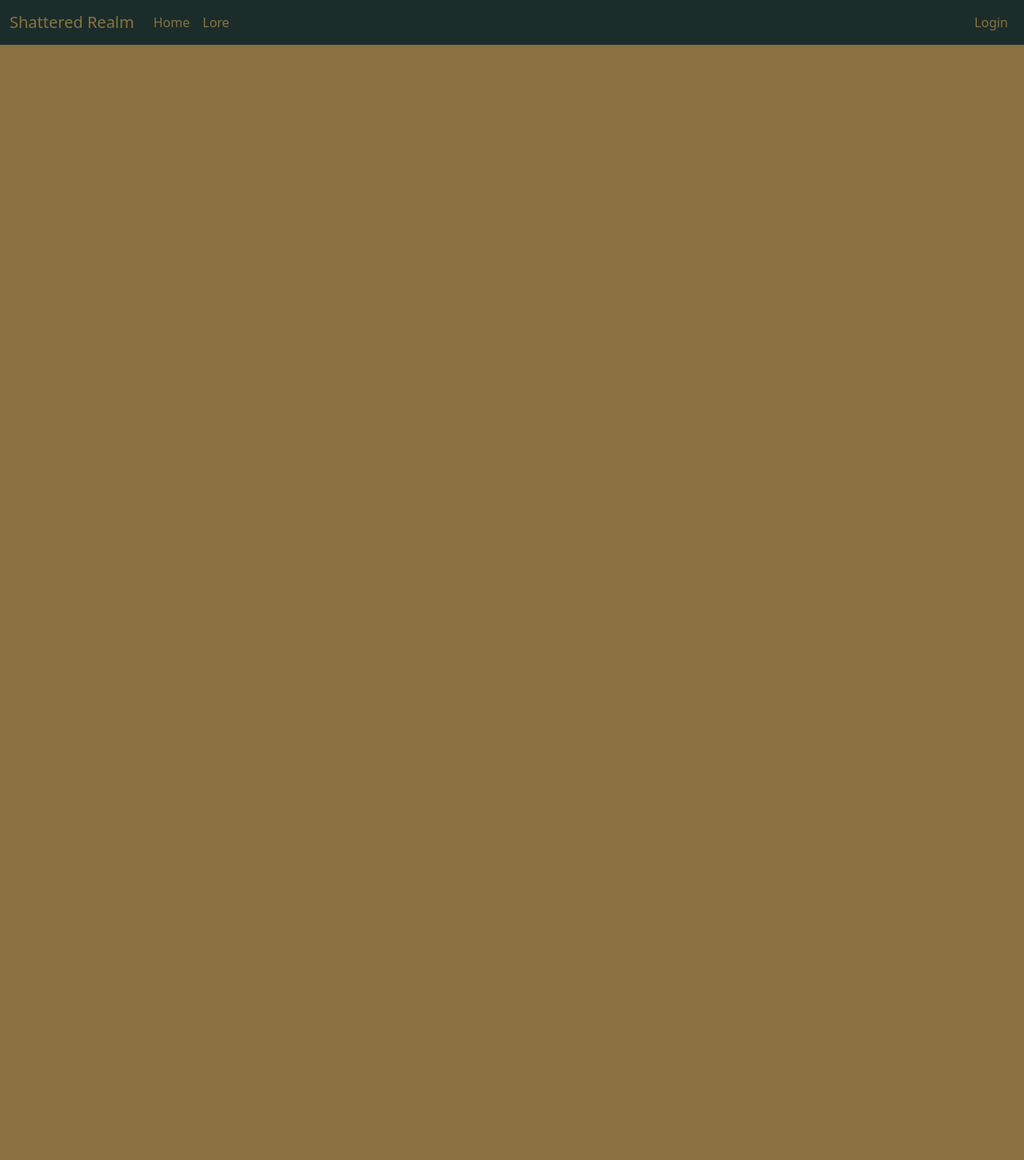
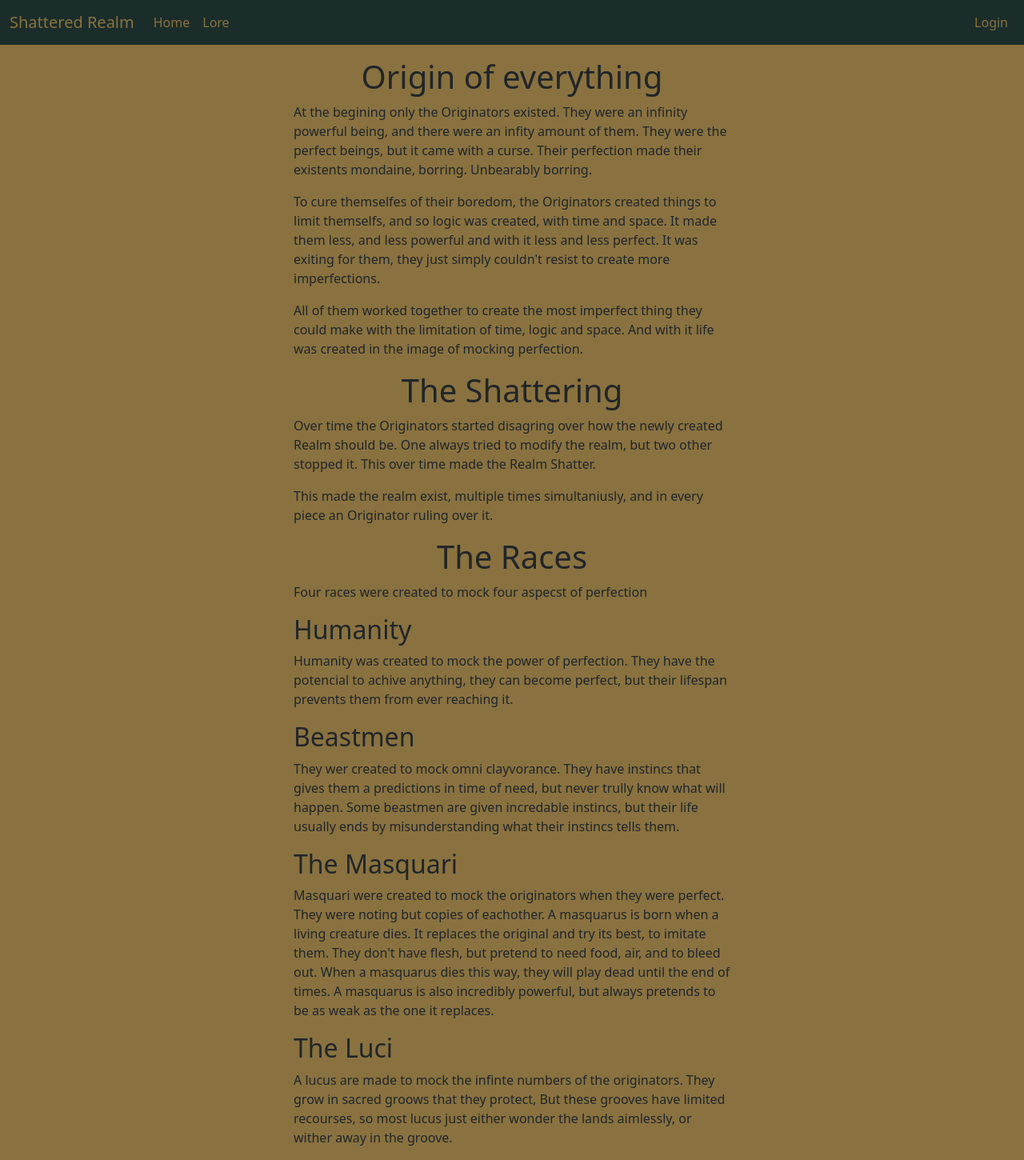
Before and after one commit to UjFerenc/sr-react-frontend, a React (Create React App) app: page /lore in a window 1280 px wide. Shown: the whole page at 80% size. Before the commit the page ends 800 px from the top, so only its background shows below. Built offline with nearby package versions, Linux system fonts and the light colour scheme.

Commit message:
Lore added/profile/charactercreation added

```diff
--- a/package.json
+++ b/package.json
@@ -21,6 +21,7 @@
     "react-i18next": "^15.0.1",
     "react-router-dom": "^6.26.0",
     "sass": "^1.77.8",
+    "serve": "^14.2.3",
     "web-vitals": "^2.1.4"
   },
   "devDependencies": {
--- a/src/App.js
+++ b/src/App.js
@@ -6,8 +6,11 @@ import { createContext, useState } from 'react';
 import Login from './Pages/Login/Login';
 import Register from './Pages/Register/Register';
 import Lore from './Pages/Lore/Lore';
+import Profile from './Pages/Profile/Profile';
+import CharacterCreation from './Pages/Profile/CharacterCreation/CharacterCreation';
 
 export const LoginContext = createContext(false);
+
 
 function App() {
   let [loggedIn, setLoggedIn] = useState(false)
@@ -19,6 +22,10 @@ function App() {
               <Route path='login'element={<Login />}/>
               <Route path='register'element={<Register />}/>
               <Route path='lore' element={<Lore />}/>
+              <Route path='profile'>
+                <Route path='' element={<Profile />} />
+                <Route path='character-creation' element={<CharacterCreation />}/>
+              </Route>
           </Route>
       </Routes>
     </BrowserRouter>
--- a/src/Pages/Lore/Lore.jsx
+++ b/src/Pages/Lore/Lore.jsx
@@ -1,6 +1,54 @@
 function Lore() {
     return (
-        <div></div>
+        <div class="container">
+            <div class="row pt-3">
+                <div class="col-lg-6 mx-auto">
+                <h1 class="text-center">Origin of everything</h1>
+                <p>
+                    At the begining only the Originators existed. They were an infinity powerful being, and there were an infity amount of them.
+                    They were the perfect beings, but it came with a curse. Their perfection made their existents mondaine, borring. Unbearably borring.
+                </p>
+                <p>
+                    To cure themselfes of their boredom, the Originators created things to limit themselfs, and so logic was created, with time and space.
+                    It made them less, and less powerful and with it less and less perfect. It was exiting for them, they just simply couldn't resist to create more imperfections.
+                </p>
+                <p>
+                    All of them worked together to create the most imperfect thing they could make with the limitation of time, logic and space.
+                    And with it life was created in the image of mocking perfection.
+                </p>
+                <h1 class="text-center">The Shattering</h1>
+                <p>
+                    Over time the Originators started disagring over how the newly created Realm should be. One always tried to modify the realm, but two other stopped it.
+                    This over time made the Realm Shatter.
+                </p>
+                <p>This made the realm exist, multiple times simultaniusly, and in every piece an Originator ruling over it.</p>
+                <h1 class="text-center">The Races</h1>
+                <p>Four races were created to mock four aspecst of perfection</p>
+                <h2>Humanity</h2>
+                <p>
+                    Humanity was created to mock the power of perfection. They have the potencial to achive anything, they can become perfect,
+                    but their lifespan prevents them from ever reaching it.
+                </p>
+                <h2>Beastmen</h2>
+                <p>
+                    They wer created to mock omni clayvorance. They have instincs that gives them a predictions in time of need, but never trully know what will happen.
+                    Some beastmen are given incredable instincs, but their life usually ends by misunderstanding what their instincs tells them.
+                </p>
+                <h2>The Masquari</h2>
+                <p>
+                    Masquari were created to mock the originators when they were perfect. They were noting but copies of eachother.
+                    A masquarus is born when a living creature dies. It replaces the original and try its best, to imitate them.
+                    They don't have flesh, but pretend to need food, air, and to bleed out. When a masquarus dies this way, they will play dead until the end of times.
+                    A masquarus is also incredibly powerful, but always pretends to be as weak as the one it replaces.
+                </p>
+                <h2>The Luci</h2>
+                <p>
+                    A lucus are made to mock the infinte numbers of the originators. They grow in sacred groows that they protect,
+                    But these grooves have limited recourses, so most lucus just either wonder the lands aimlessly, or wither away in the groove.
+                </p>
+                </div>
+            </div>
+        </div>
     );
 }
 
--- /dev/null
+++ b/src/Pages/Profile/CharacterCreation/CharacterCreation.jsx
@@ -0,0 +1,9 @@
+const CharacterCreation = () => {
+    return (
+        <div class="container">
+            asdasdasd
+        </div>
+    );
+}
+
+export default CharacterCreation
--- /dev/null
+++ b/src/Pages/Profile/Profile.jsx
@@ -0,0 +1,21 @@
+import { useNavigate } from "react-router-dom";
+
+
+const Profile = () => {
+    const navigation = useNavigate()
+
+    return (
+        <div className="container">
+            <div className="row pt-3">
+                <div className="col-lg-6 mx-auto">
+                    <h1 className="text-center">Character List</h1>
+                    <div className="mx-auto lg-col-2 sm-col-4 col-12">
+                        <button className="btn btn-primary col-12" onClick={()=>navigation('/profile/character-creation')}>Create new</button>
+                    </div>
+                </div>
+            </div>
+        </div>
+    );
+}
+
+export default Profile
--- a/src/Pages/Register/Register.jsx
+++ b/src/Pages/Register/Register.jsx
@@ -1,11 +1,16 @@
 import { Link, history, useNavigate } from "react-router-dom";
 import { register } from "../../services/user-service";
+import { useState } from "react";
+import { useTranslation } from "react-i18next";
 
 const Register = () => {
+  const [t, i18n] = useTranslation("API");
   const navigation = useNavigate()
 
-  let username = ''
+  let email = ''
   let password = ''
+
+  let [errorMessage, setErrorMessage] = useState(false);
 
   return (
     <div className="container">
@@ -14,19 +19,16 @@ const Register = () => {
             <form className="border px-2 py-2 rounded border-primary">
                 <h1>Register</h1>
                 <div className="form-group my-4 col-11 mx-auto">
-                    <input type="email" className="form-control" id="email" onChange={(event)=> {username = event.target.value }} aria-describedby="emailHelp" placeholder="Enter email"/>
+                    <input type="email" className="form-control" id="email" onChange={(event)=> {email = event.target.value }} aria-describedby="emailHelp" placeholder="Enter email"/>
                 </div>
                 <div className="form-group my-4 col-11 mx-auto">
                     <input type="password" className="form-control" onChange={(event)=> {password = event.target.value }} id="password" placeholder="Enter Password" />
                 </div>
+                {errorMessage ? <label>{t(errorMessage)}</label> : null}
                 <div>
                 </div>
                 <div>
-                <button className="btn btn-primary" onClick={
-                  (event) => {
-                    event.preventDefault();
-                    register(username, password).then(()=>{navigation("/login")});
-                  }}
+                <button className="btn btn-primary" onClick={OnSubmit}
                   type="submit">
                     Register
                 </button>
@@ -41,5 +43,11 @@ const Register = () => {
         </div>
     </div>
   )
+
+  function OnSubmit(event) {
+    event.preventDefault();
+    register(email, password).then((data)=>{navigation("/login")}).catch(error => setErrorMessage(error.response?error.response.data.detail:error.code));
+    console.log(errorMessage)
+  }
 }
 export default Register
--- a/src/components/Navbar/Navbar.jsx
+++ b/src/components/Navbar/Navbar.jsx
@@ -9,7 +9,6 @@ const Navbar = () => {
 
     return (
         <nav className="navbar navbar-dark navbar-expand-lg bg-dark">
-
             <div className="container-fluid">
                 <Link className="navbar-brand" to="/" >Shattered Realm</Link>
                 <button className="navbar-toggler" type="button" data-bs-toggle="collapse" data-bs-target="#navbarSupportedContent" aria-controls="navbarSupportedContent" aria-expanded="false" aria-label="Toggle navigation">
@@ -30,7 +29,7 @@ const Navbar = () => {
                             <Link  className="nav-link" to={loggedIn.value !== null? "profile": "login"}>{ loggedIn.value !== null? "Profile": "Login" }</Link>
                         </li>
                         {
-                        loggedIn.value && <ul class="dropdown-menu">
+                            loggedIn.value && <ul className="dropdown-menu">
                                 <li><button className="dropdown-item"onClick={OnLogoutClick} href="#">Logout</button></li>
                             </ul>
                         }
--- a/src/index.js
+++ b/src/index.js
@@ -2,8 +2,23 @@ import React from 'react';
 import ReactDOM from 'react-dom/client';
 import env from "react-dotenv";
 import "@preact/signals-react/auto";
-import 'bootstrap/js/index.esm'
+import 'bootstrap/js/index.esm';
+import global_en from "./translation/en/global.json"
+
 import App from './App';
+import i18n from 'i18next';
+import { initReactI18next } from 'react-i18next';
+import { BrowserRouter } from 'react-router-dom';
+
+i18n
+    .use(initReactI18next)
+    .init({
+        resources: {en: global_en},
+        lng: "en",
+        interpolation:{
+            escapeValue: false
+        }
+    })
 
 console.log(localStorage.getItem('user'))
 
--- a/src/translation/en/global.json
+++ b/src/translation/en/global.json
@@ -1,5 +1,12 @@
 {
     "API": {
-        "USER_NOT_FOUND": "IDFK"
+        "USER_NOT_FOUND": "No user registered with this e-mail adress",
+        "ERR_NETWORK": "Cannot connect to server",
+        "EMAIL_ALREADY_EXISTS": "Email adress is already taken",
+        "USER_DOES_NOT_EXISTS": "There is no user with this email adress",
+        "USER.LOGIN.BODY.EMAIL.VALUE_ERROR.ANY_STR.MIN_LENGTH": "Please enter an email adress",
+        "USER.LOGIN.BODY.PASSWORD.VALUE_ERROR.ANY_STR.MIN_LENGTH": "Please enter a password",
+        "USER.REGISTER.BODY.EMAIL.VALUE_ERROR.ANY_STR.MIN_LENGTH": "Please enter an email adress",
+        "USER.REGISTER.BODY.PASSWORD.VALUE_ERROR.ANY_STR.MIN_LENGTH": "Please enter a password"
     }
 }
```
Also changed, not shown: src/Pages/Login/Login.jsx (+15 -20 lines), 1 other file (tests, documents, lock files or other folders). Lines whose indentation alone changed are shown as unchanged.
